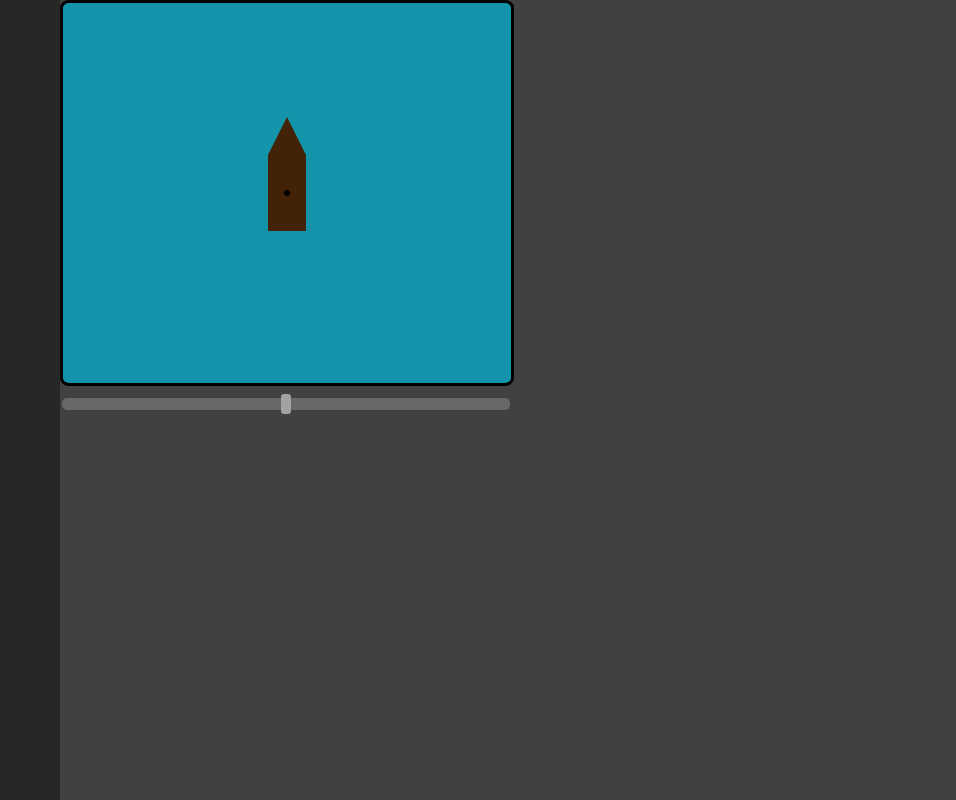
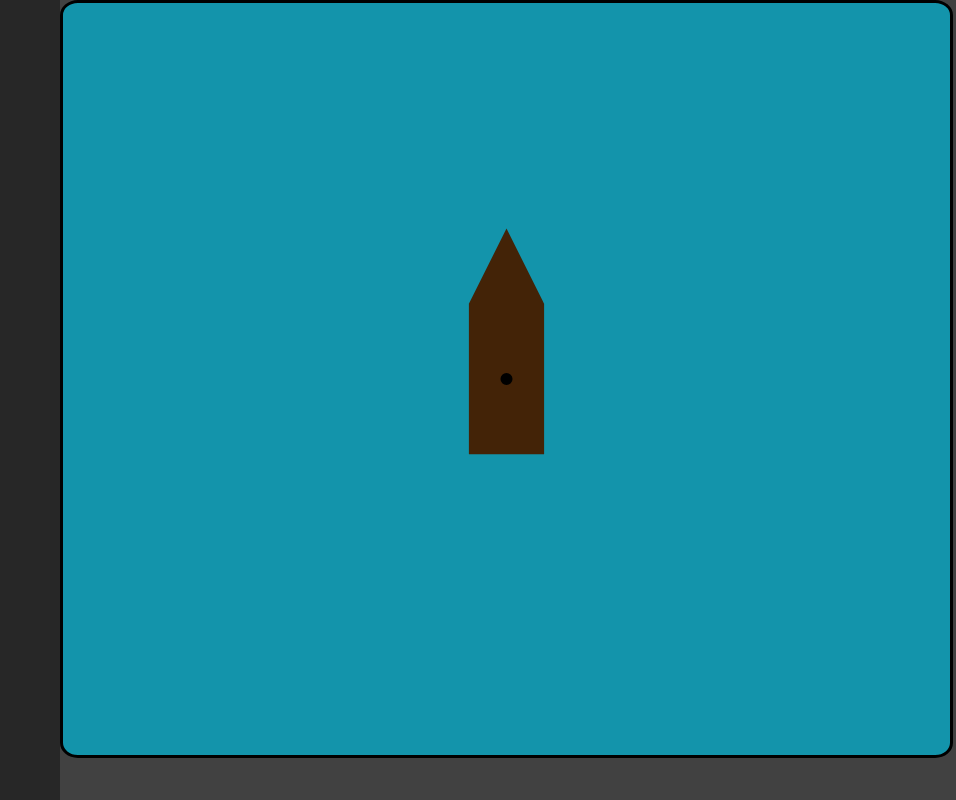
Before and after one commit to Aeri4a/sailboat-control, a React (Vite) app in the folder app/: page / in a window 1280 px wide. Shown: the whole page, without its empty margins (324-1280 px from the left). Built offline with nearby package versions, Linux system fonts and the light colour scheme.

Commit message:
changed simulation view size

```diff
--- a/app/src/components/BoatSimulationView.module.scss
+++ b/app/src/components/BoatSimulationView.module.scss
@@ -1,7 +1,7 @@
 .boatTile{
     display: block;
-    width: 50%;
-    height: 50vh;
+    width: 99%;
+    height: 99vh;
 }
 
 .boatCanvas{
--- a/app/src/components/BoatSimulationView.tsx
+++ b/app/src/components/BoatSimulationView.tsx
@@ -77,7 +77,7 @@ const BoatSimulation: FC = () => {
     return (
         <div className={style.boatTile}>
             <canvas ref={canvasRef} className={style.boatCanvas}></canvas>
-            <input type='range' className={style.boatInput} min='0' max="100" step="1"></input>
+            {/* <input type='range' className={style.boatInput} min='0' max="100" step="1"></input> */}
         </div>
     )
 }
```
